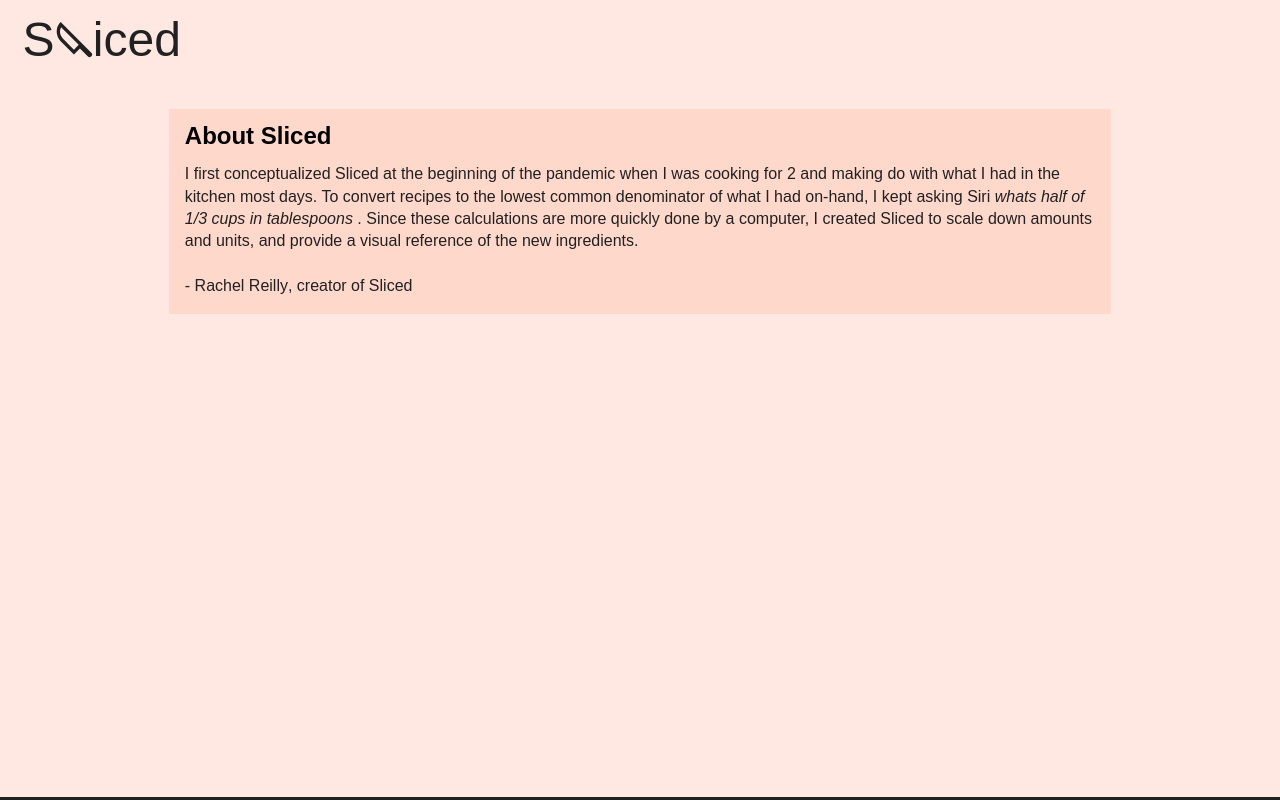
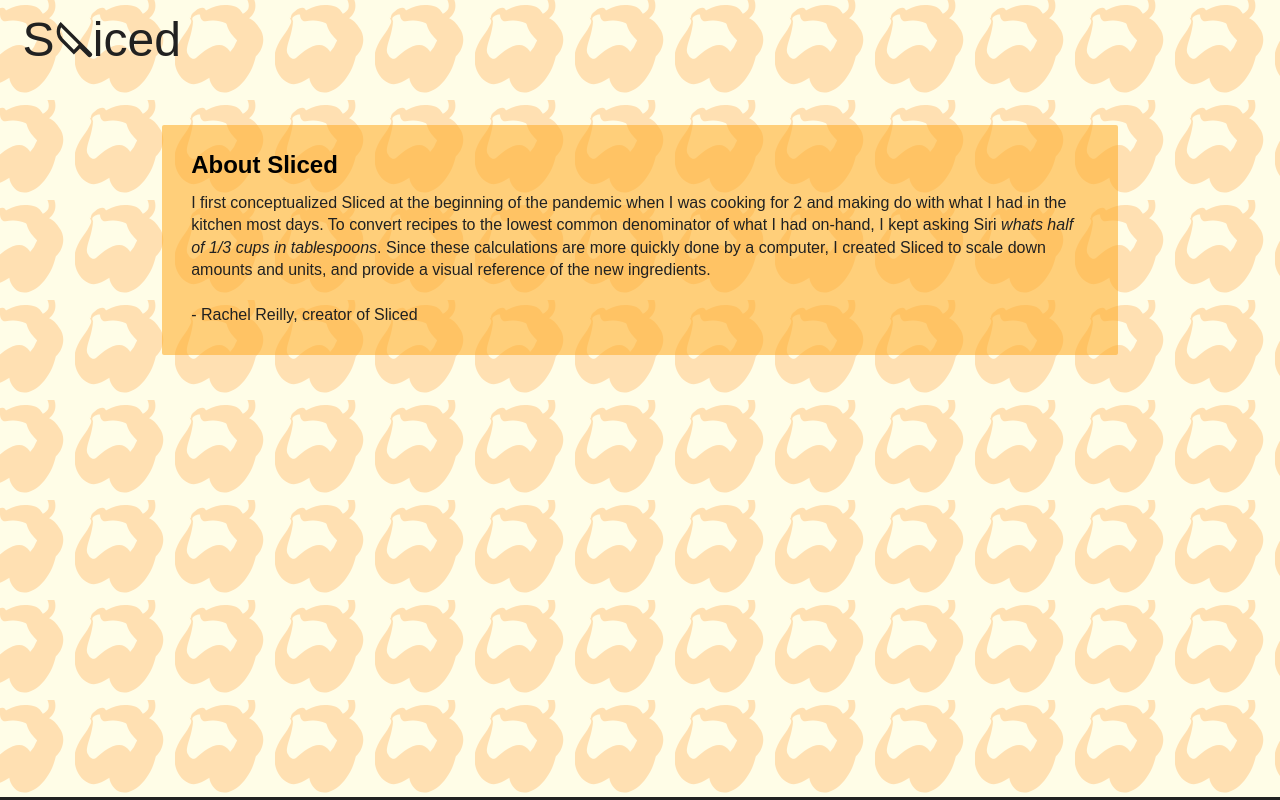
Before and after one commit to Rachanastasia/sliced, a Next.js app in the folder client/: page /about in a window 1280 px wide. Built offline with nearby package versions, Linux system fonts and the light colour scheme.

Commit message:
Updates UI (#25)
* updates ui and adds favicon

* starts pattern in center

```diff
--- a/client/components/About.js
+++ b/client/components/About.js
@@ -12,7 +12,7 @@
           was cooking for 2 and making do with what I had in the kitchen most
           days. To convert recipes to the lowest common denominator of what I
           had on-hand, I kept asking Siri{' '}
-          <em>whats half of 1/3 cups in tablespoons</em> . Since these
+          <em>whats half of 1/3 cups in tablespoons</em>. Since these
           calculations are more quickly done by a computer, I created Sliced to
           scale down amounts and units, and provide a visual reference of the
           new ingredients.
--- a/client/pages/index.js
+++ b/client/pages/index.js
@@ -24,6 +24,7 @@
           href={`https://fonts.googleapis.com/css2?family=Rubik:wght@300;400&display=swap`}
           rel="stylesheet"
         />
+        <link rel="shortcut icon" href="/static/favicon.svg" />
       </Head>
       <main>
         <Header />
--- a/client/styles/form.css
+++ b/client/styles/form.css
@@ -39,7 +39,7 @@
 
 input:active,
 input:focus {
-  background-color: var(--color-step-2);
+  background-color: var(--color-step-7);
 }
 
 textarea {
--- a/client/styles/main.css
+++ b/client/styles/main.css
@@ -13,7 +13,8 @@
   min-width: 300px;
   width: 100vw;
   overflow-x: hidden;
-  background-color: var(--color-step-4);
+  background-image: url(pepper.svg);
+  background-position-x: 75px;
 }
 
 #App {
--- a/client/styles/modules/About.module.css
+++ b/client/styles/modules/About.module.css
@@ -2,18 +2,35 @@
   flex: 2;
   display: flex;
   flex-direction: column;
-  width: 100%;
-  padding: var(--spacer-4);
-  max-width: var(--width-content-full);
+  font-family: var(--font-body);
+  font-weight: 300;
+  line-height: calc(var(--font-size-sm) * 1.4);
+  padding-top: 0;
+  max-width: 1000px;
+  padding: var(--spacer-3);
 }
 
 .about_content {
-  background-color: var(--color-step-4);
+  padding: var(--spacer-2);
+
+  background-color: var(--color-step-1);
   width: inherit;
   height: fit-content;
   border-radius: var(--button-border-radius);
-  padding: var(--spacer-2);
   box-sizing: border-box;
+}
+
+@media all and (min-width: 500px) {
+  .about_content {
+    padding-top: var(--spacer-3);
+  }
+}
+
+@media all and (min-width: 1000px) {
+  .about_content {
+    margin-top: var(--spacer-3);
+    padding: var(--spacer-4);
+  }
 }
 
 .about_byline {
--- a/client/styles/modules/ButtonToInput.module.css
+++ b/client/styles/modules/ButtonToInput.module.css
@@ -8,7 +8,7 @@
   font-weight: 300;
   line-height: calc(var(--font-size-sm) * 1.4);
   height: var(--button-to-input-height);
-  background-color: var(--color-step-1);
+  background-color: var(--color-step-7);
 }
 
 .label_input {
--- a/client/styles/modules/CloseButton.module.css
+++ b/client/styles/modules/CloseButton.module.css
@@ -12,7 +12,7 @@
 }
 
 .button:hover svg {
-  fill: var(--color-step-3);
+  fill: var(--color-step-6);
 }
 
 .button svg {
--- a/client/styles/variables.css
+++ b/client/styles/variables.css
@@ -4,12 +4,13 @@
   --button-to-input-height: 40px;
 
   --color-step-0: hsla(14, 100%, 29%, 0.28);
-  --color-step-1: hsla(14, 100%, 39%, 0.28);
-  --color-step-2: hsla(14, 100%, 49%, 0.28);
+  --color-step-1: hsla(37, 100%, 59%, 0.59);
+  --color-step-2: hsla(37, 100%, 49%, 0.68);
   --color-step-3: hsla(14, 100%, 59%, 0.8);
   --color-step-4: hsla(14, 100%, 79%, 0.28);
   --color-step-5: hsla(14, 59%, 29%, 0.8);
-  --color-step-6: hsla(14, 100%, 49%, 1);
+  --color-step-6: #e65100;
+  --color-step-7: #ffa726;
 
   --icon-button-width: 26px;
   --icon-button-offset: calc(2 * var(--icon-button-width));
```
Also changed, not shown: client/static/favicon.svg (added), client/styles/pepper.svg (added).
